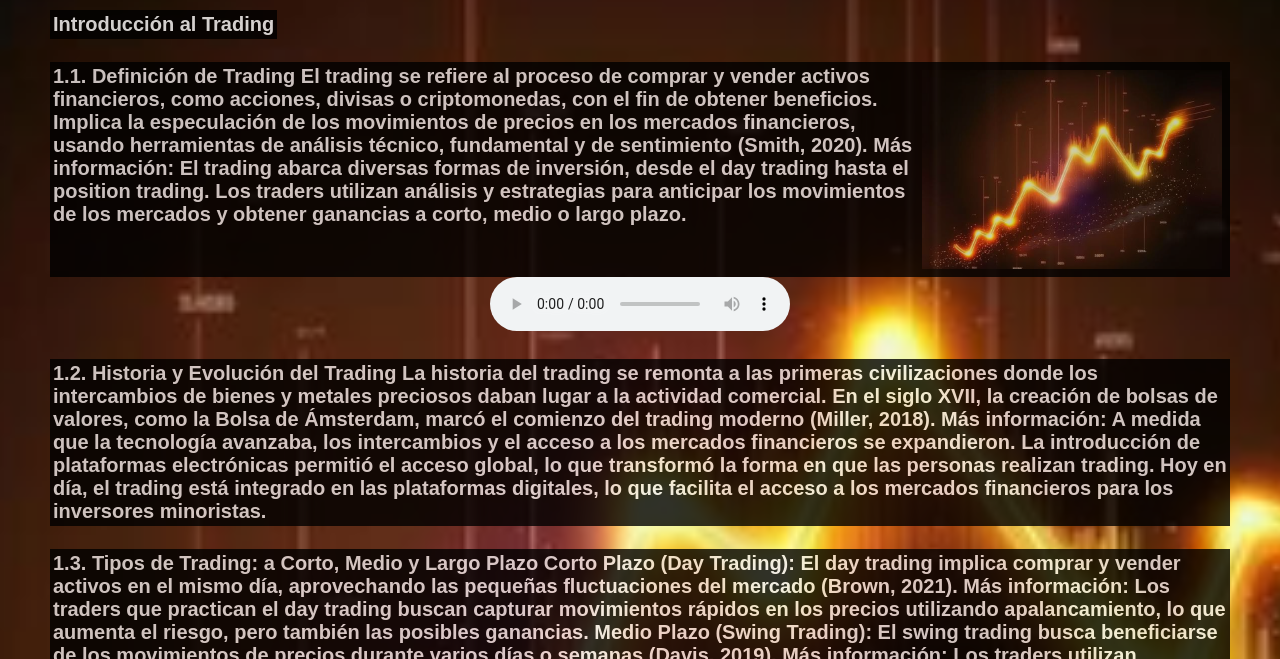
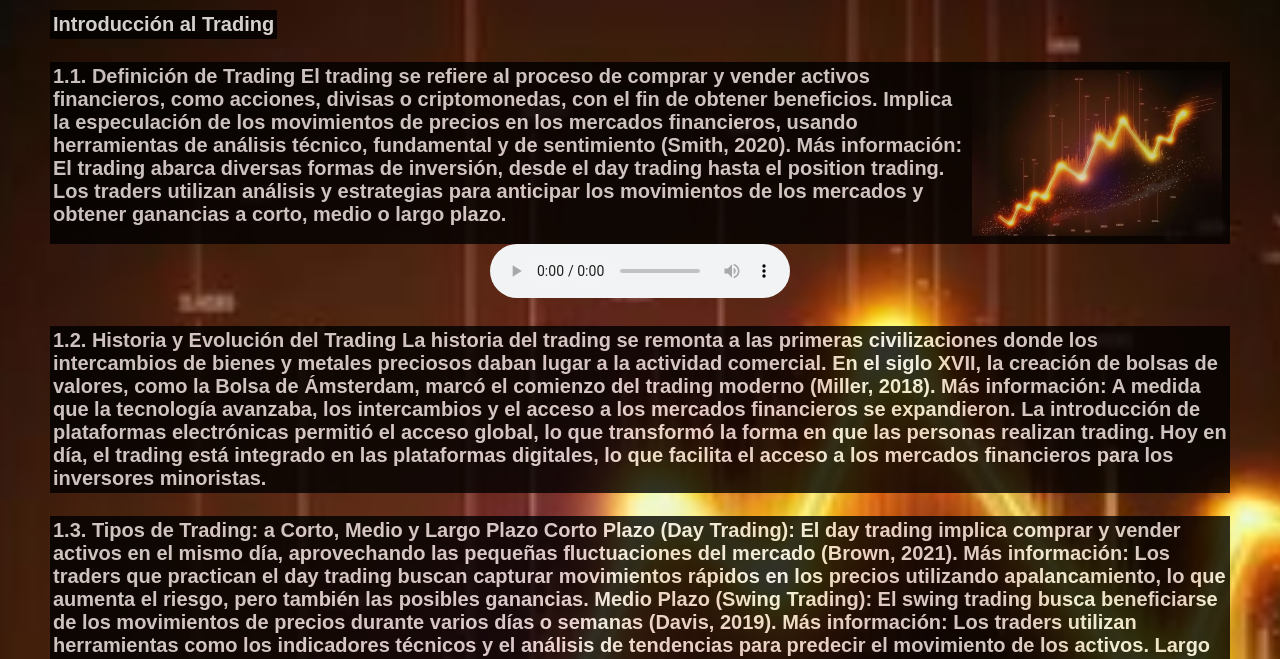
Before and after one commit to javivi777/JATECHOFICIAL, a plain HTML site: page Contenido1/Secundario1.html in a window 1280 px wide. Shown: the part 141-800 px from the top of the page. Drawn offline with Linux system fonts and the light colour scheme.

Commit message:
Update Secundario1.html

```diff
--- a/Contenido1/Secundario1.html
+++ b/Contenido1/Secundario1.html
@@ -29,7 +29,7 @@
         <br>
         <table style="background-color: rgb(0, 0, 0); width: 10-0%; ;opacity:80%;text-align: left">
            <th>
-                <img src="../Fuentes/trading4.png" alt="imagen flotante" style="float: right; margin: 5px;height: auto; width: 300px">
+                <img src="../Fuentes/trading4.png" alt="imagen flotante" style="float: right; margin: 5px;height: auto; width: 250px">
                 1.1. Definición de Trading
                 El trading se refiere al proceso de comprar y vender activos financieros, como acciones, divisas o criptomonedas, con el fin de obtener beneficios. Implica la especulación de los movimientos de precios en los mercados financieros, usando herramientas de análisis técnico, fundamental y de sentimiento (Smith, 2020).
                 Más información:
```
